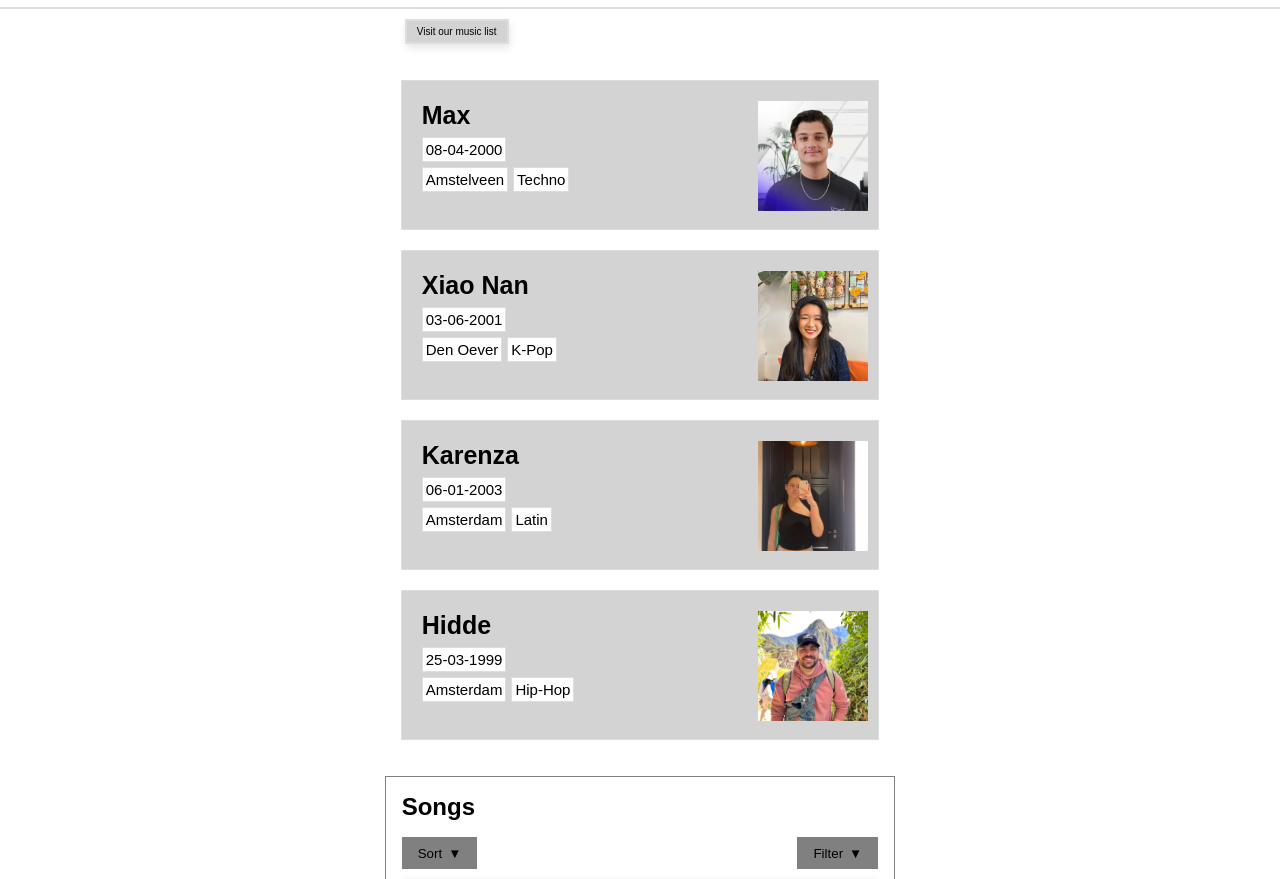
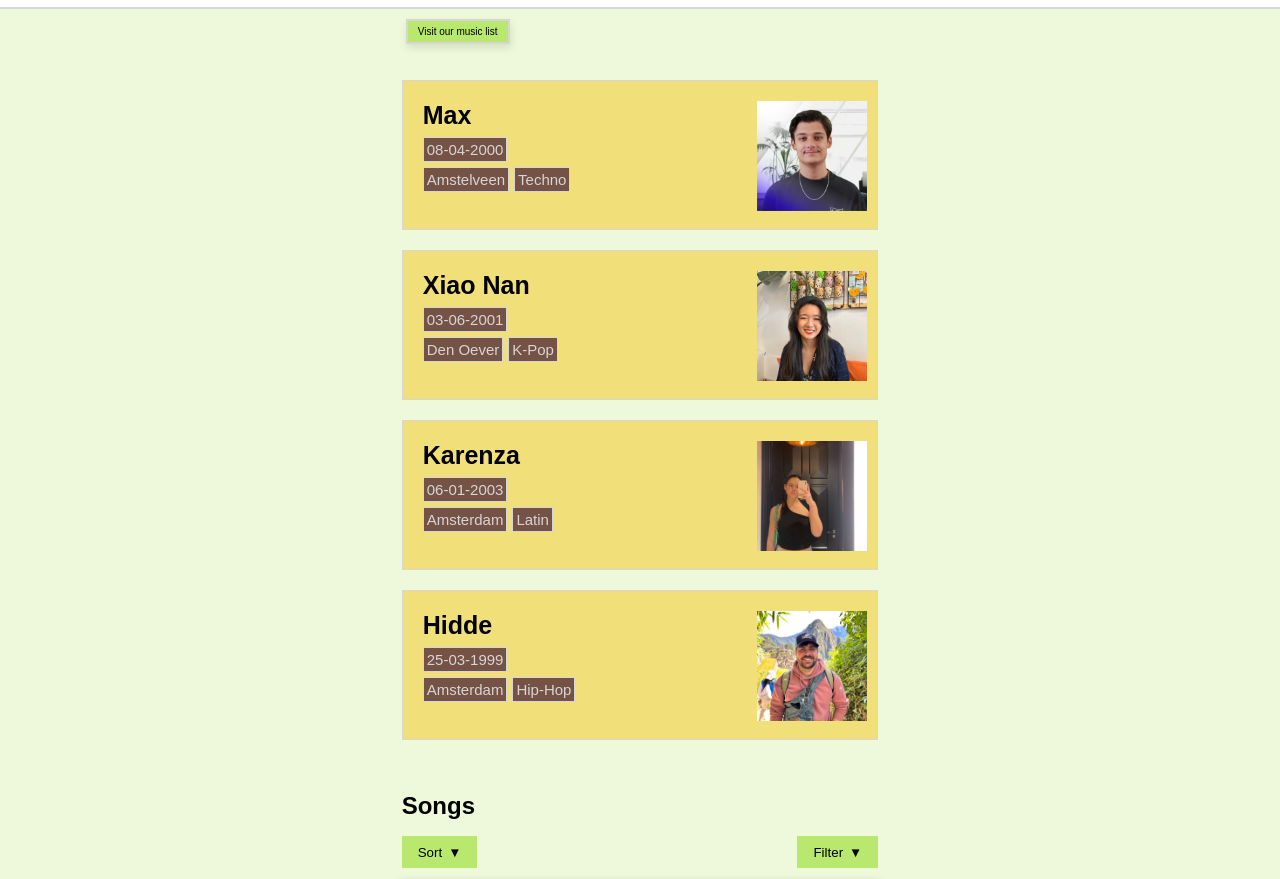
Before and after one commit to xiaonanpols21/web-app-from-scratch-2324-team, a plain HTML site: page docs/index.html in a window 1280 px wide. Shown: the part 73-952 px from the top of the page. Drawn offline with Linux system fonts and the light colour scheme.

Commit message:
styling toegevoegd

```diff
--- a/docs/index.html
+++ b/docs/index.html
@@ -28,7 +28,7 @@
         <section class="personalInfo">
             <!-- Data wordt gefetcht -->
         </section>
-        <section class="songs">
+        <section id="songs" class="songs">
             <h1>Songs</h1>
             <button>
                 <p>Sort</p>
--- a/docs/styles/style.css
+++ b/docs/styles/style.css
@@ -1,12 +1,15 @@
 :root {
-  --color-border: #ddd;
-  --color-article: lightgray;
+  --color-border: #D9D5D4;
+  --color-article: #F1DF79;
   --color-headers: black;
   --color-text: black;
   --color-image: white;
-  --color-button: lightgray;
-  --color-listitem: white;
+  --color-button: #B8E86E;
+  --color-listitem: #745246;
   --color-loading: blue;
+  --color-listitemteks: #D9D5D4;
+  --color-body: #EDF9DA;
+  --color-bg: white;
 }
 
 * {
@@ -16,6 +19,11 @@
 
 html {
   font-family: ubuntu;
+  scroll-behavior: smooth;
+}
+
+body {
+  background-color: var(--color-body);
 }
 
 main {
@@ -25,14 +33,14 @@ main {
 }
 
 .songs {
-  border: 1px solid gray;
+  /* border: 1px solid var(--color-border); */
   padding: 16px;
   position: relative;
 }
 
 .songs button {
-  color: black;
-  background-color: gray;
+  color: var(--color-text);
+  background-color: var(--color-button);
   display: inline-flex;
   justify-content: center;
   align-items: center;
@@ -218,6 +226,7 @@ header nav {
     justify-content: center;
     padding: 10px;
     border-bottom: 2px solid var(--color-border);
+    background-color: var(--color-bg);
     position: relative;
 }
 
@@ -301,6 +310,7 @@ main a {
     border: 1px solid var(--color-border);
     background-color: var(--color-listitem);
     padding: 3px;
+    color: var(--color-listitemteks);
 }
 
 .personalInfo article img {
```
Also changed, not shown: docs/team.json.
